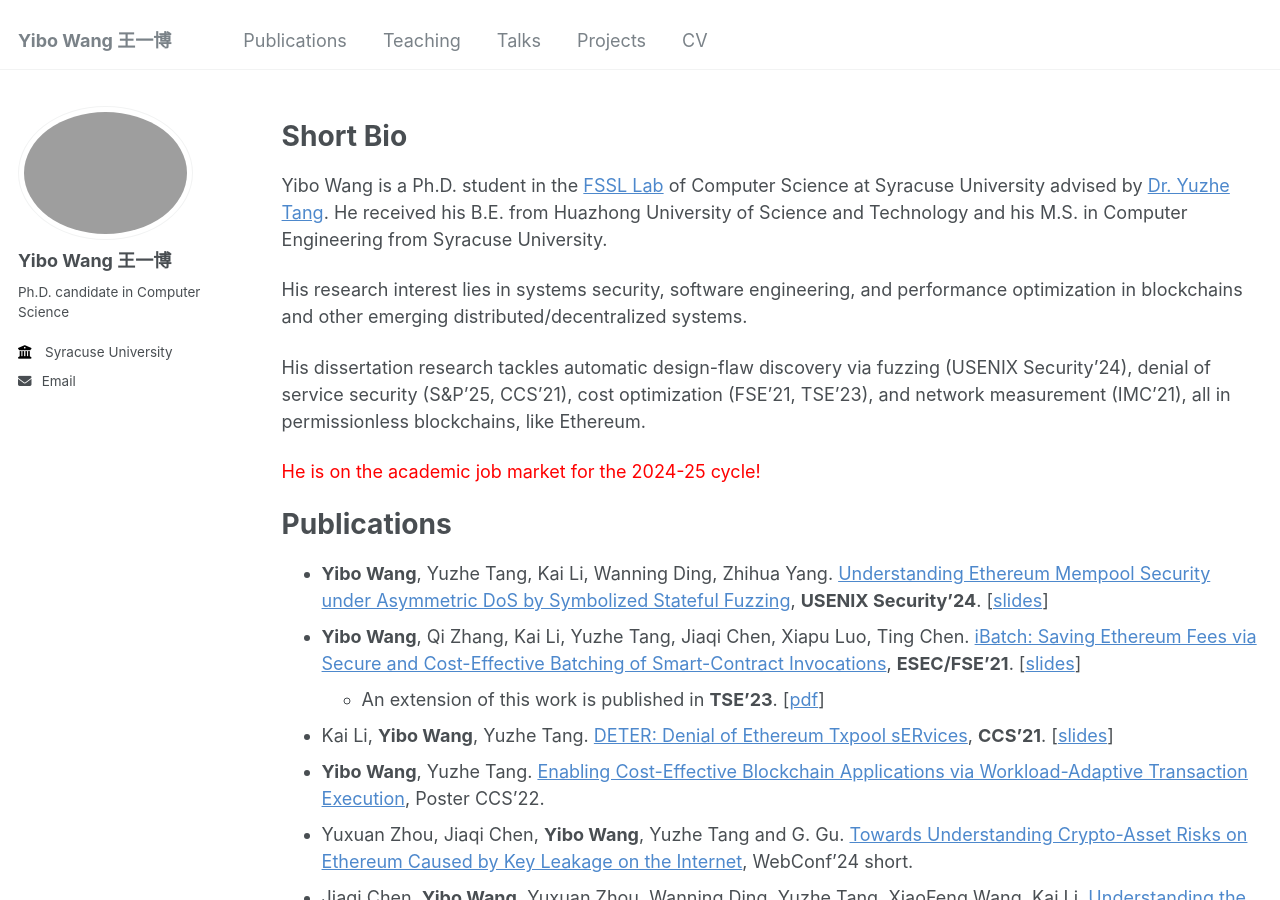
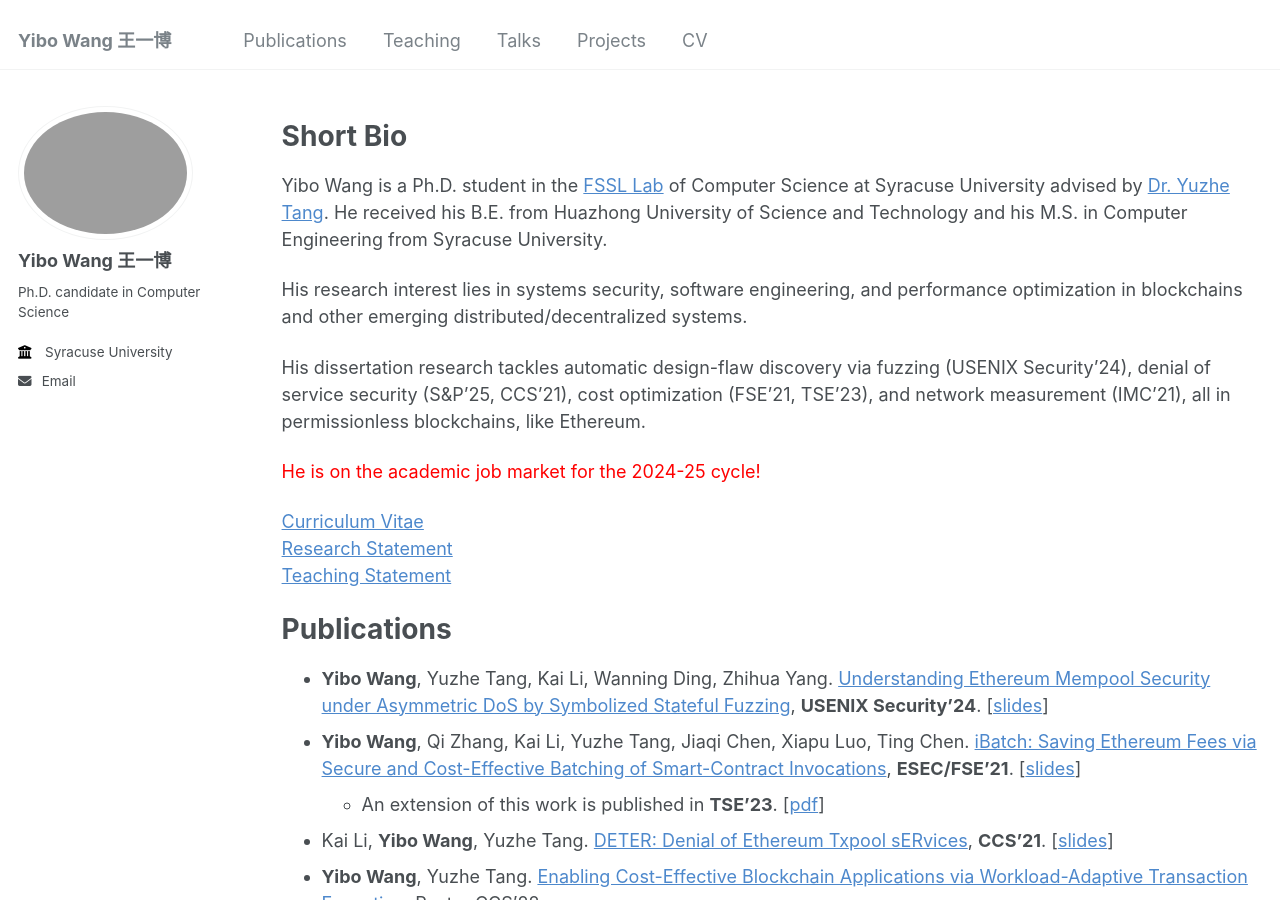
Before and after one commit to wangyibo0308/wangyibo0308.github.io, a Jekyll site: the page built from _pages/about.md, in a window 1280 px wide and 900 px high. Built offline with Jekyll 4.4.1, drawn with Linux system fonts in a browser that asks for light colours.

Commit message:
Update about.md

```diff
--- a/_pages/about.md
+++ b/_pages/about.md
@@ -18,6 +18,9 @@ His dissertation research tackles automatic design-flaw discovery via fuzzing (U
 
 <span style="color: red;">He is on the academic job market for the 2024-25 cycle!</span>
 
+[Curriculum Vitae](/assets/Yibo_CV.pdf)
+[Research Statement](/assets/Research_Statement.pdf)
+[Teaching Statement](/assets/Teaching_Statement.pdf)
 
 
 Publications
```
